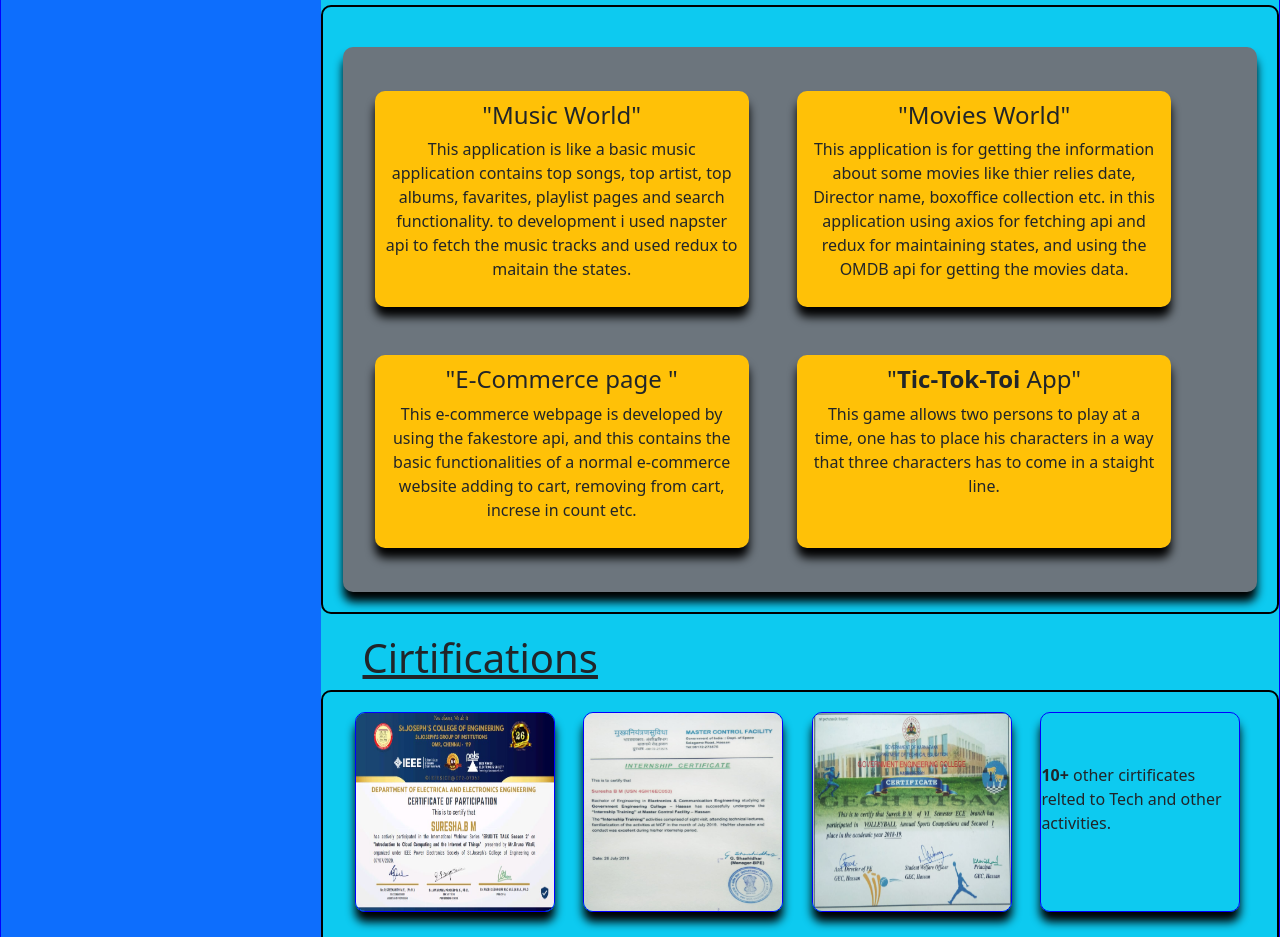
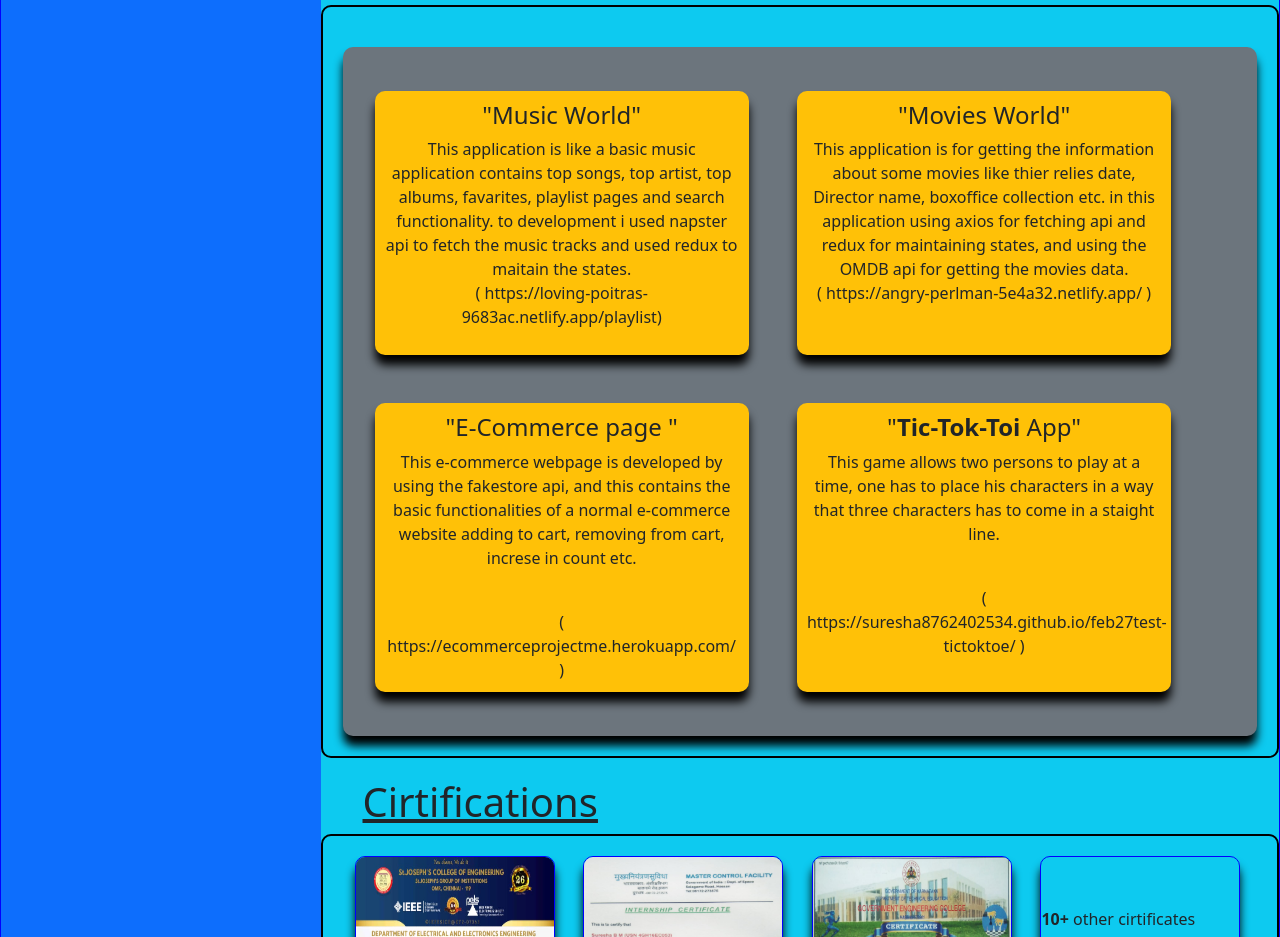
Before and after one commit to SURESHA8762402534/portfolioboot, a plain HTML site: page index.html in a window 1280 px wide. Shown: the part 2621-3558 px from the top of the page. Drawn offline with nearby package versions, Linux system fonts and the light colour scheme.

Commit message:
Update index.html

```diff
--- a/index.html
+++ b/index.html
@@ -144,6 +144,8 @@ progress{
                                     <p >This application is like a basic music application contains top songs, top artist, top albums,
                                         favarites, playlist pages and search functionality.
                                         to development i used napster api to fetch the music tracks and used redux to maitain the states.
+                                        <br>
+                                        ( https://loving-poitras-9683ac.netlify.app/playlist)
                                     </p>
 
                             </div>
@@ -152,6 +154,8 @@ progress{
                                 <h4>"Movies World"</h4>
                                 <p>This application is for getting the information about some movies like thier relies date, Director name, boxoffice collection etc.
                                     in this application using axios for fetching api and redux for maintaining states, and using the OMDB api for getting the movies data.
+                                <br>
+                                    ( https://angry-perlman-5e4a32.netlify.app/ )
                                 </p>
                              </div>
                         </div>
@@ -161,12 +165,17 @@ progress{
                                 <h4>"E-Commerce page "</h4>
                                 <p>This e-commerce webpage is developed by using the fakestore api, and this contains
                                     the basic functionalities of a normal e-commerce website adding to cart, removing from cart, increse in count etc.</p>
+                                <br>
+                                    ( https://ecommerceprojectme.herokuapp.com/ )
                              </div>
                              <div class="col-5 bg-warning m-4" style="text-align: center; padding: 10px; border-radius: 10px; margin: 10px; box-shadow: 0 10px 10px black;">
 
                                 <h4>"<b>Tic-Tok-Toi</b> App"</h4>
                                 <p>This game allows two persons to play at a time, one has to place his
                                     characters in a way that three characters has to come in a staight line.</p>
+                                 <br>
+                                 ( https://suresha8762402534.github.io/feb27test-tictoktoe/ )
+
                              </div>
                         </div>
                         </div>
```
